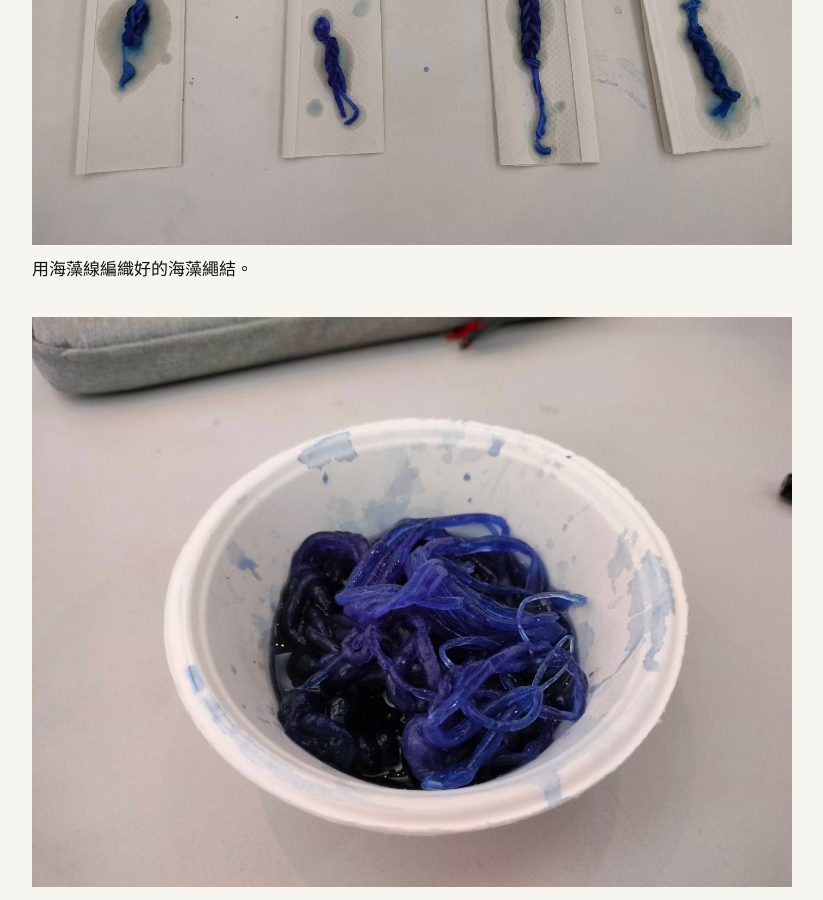
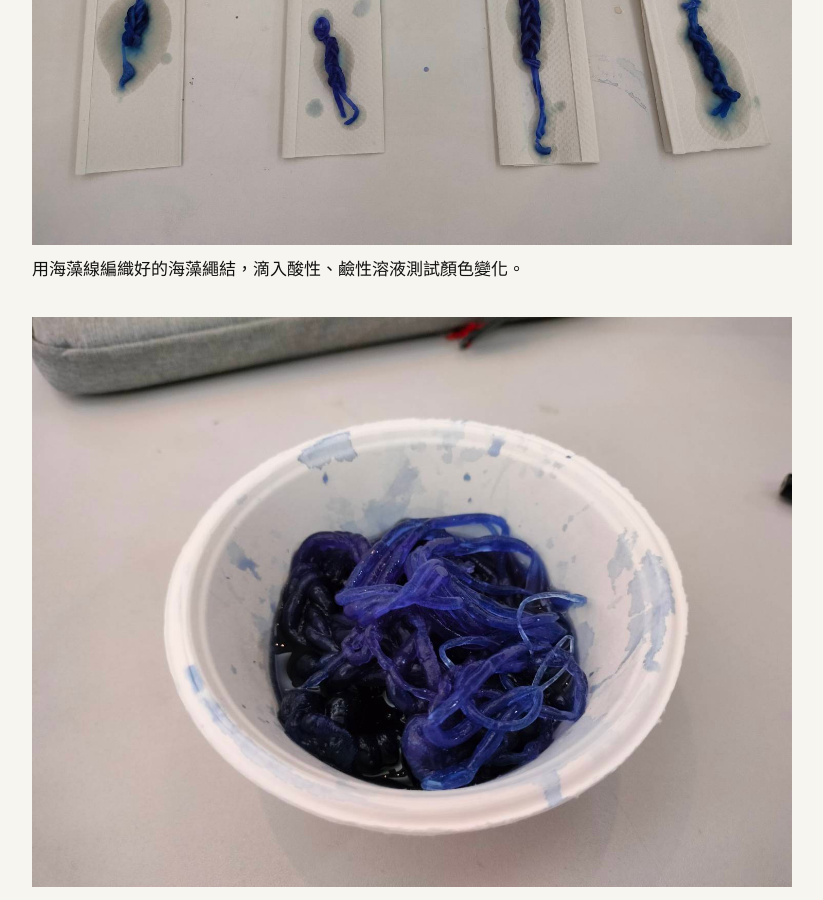
Before and after one commit to ivyjih/fieldworkarchive, a Jekyll site: the page built from weeks/week-05.md, in a window 1280 px wide and 900 px high, scrolled down 1579 px. Shown: the whole window, without its empty margins (48-871 px from the left). Built offline with Jekyll 4.4.1, drawn with Linux system fonts in a browser that asks for light colours.

Commit message:
Update week-05.md

```diff
--- a/weeks/week-05.md
+++ b/weeks/week-05.md
@@ -15,7 +15,7 @@ permalink: /weeks/week-05/
 將調配好的蝶豆花海藻酸溶液擠入氯化鈣凝固液中，製作藍色的海藻線，考驗力道控制。
 
 ![海藻2]({{ '/assets/images/alginate021006.jpg' | relative_url }})
-用海藻線編織好的海藻繩結。
+用海藻線編織好的海藻繩結，滴入酸性、鹼性溶液測試顏色變化。
 
 ![海藻3]({{ '/assets/images/alginate031006.jpg' | relative_url }})
 另一組做的海藻線放在碗裡很像冬粉。
```
